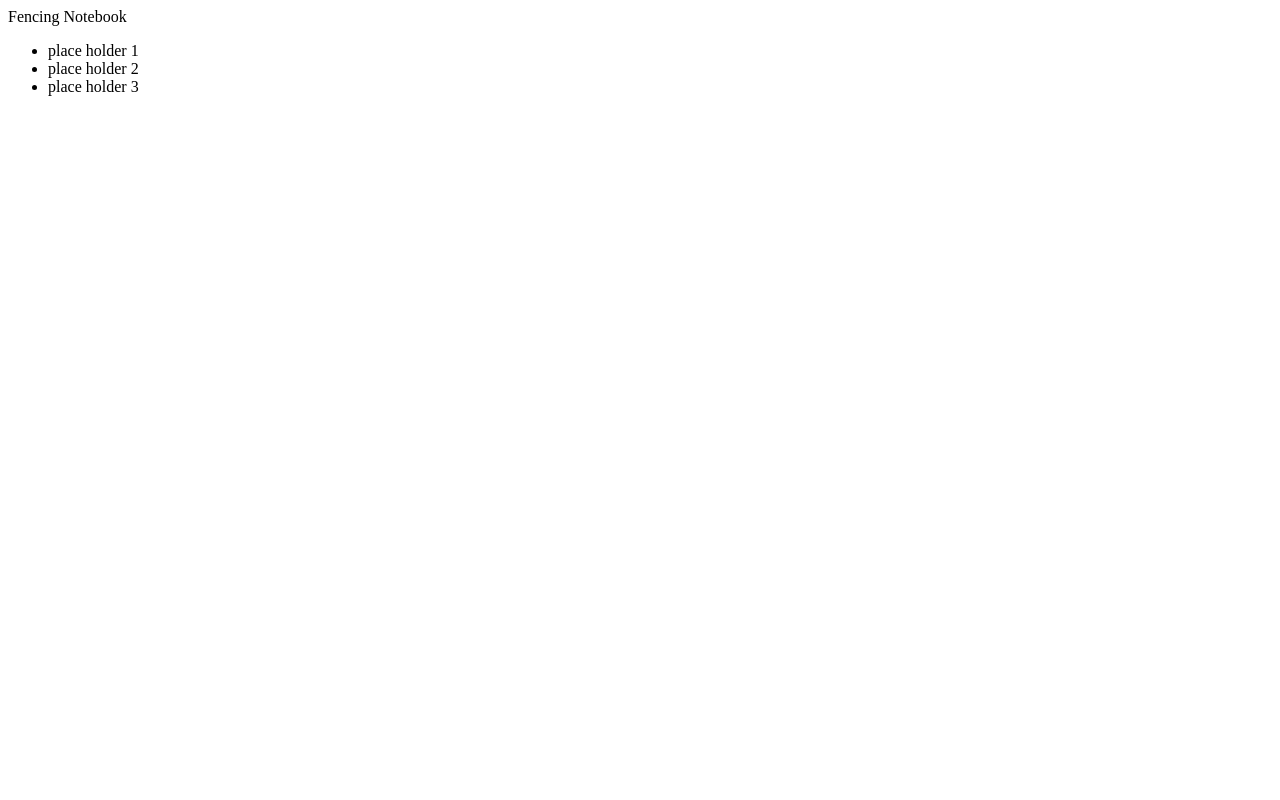
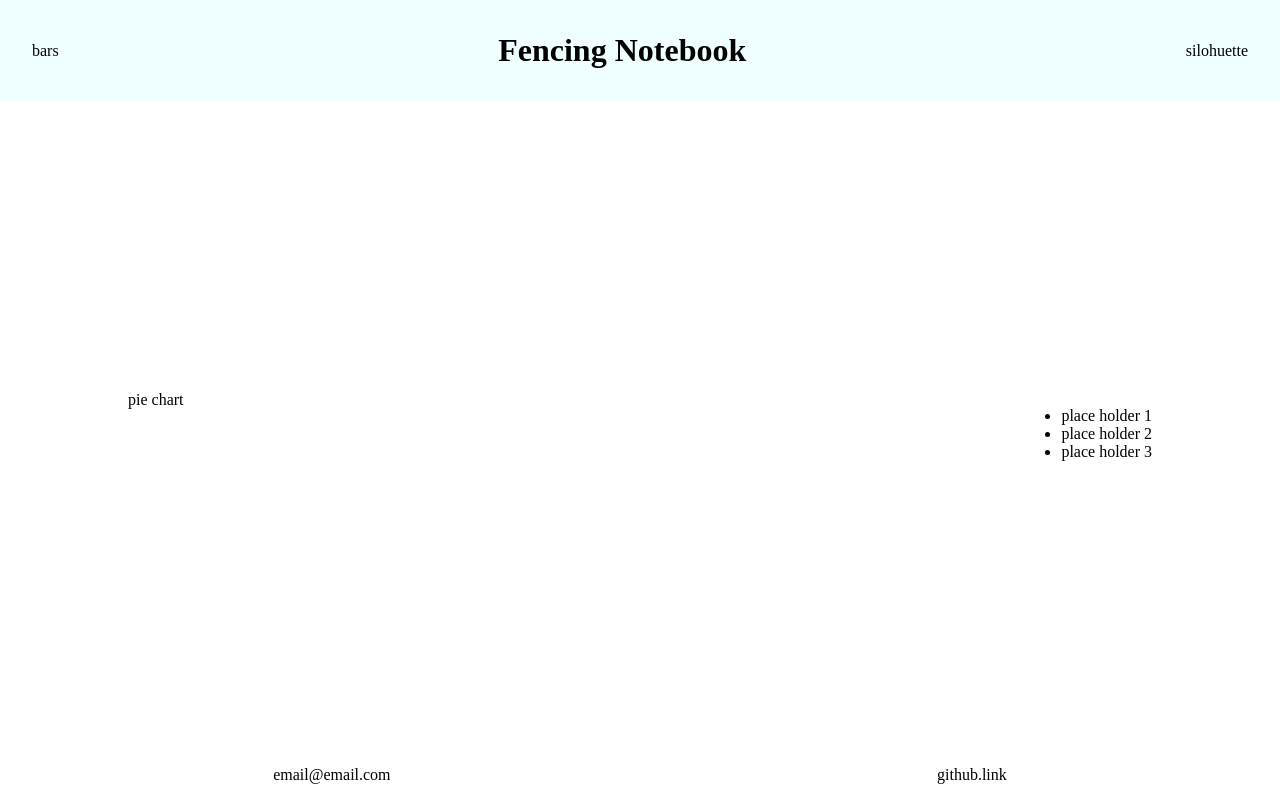
Before and after one commit to eli-Weise/fencing-notebook-web, a plain HTML site: page index.html in a window 1280 px wide. Drawn offline with Linux system fonts and the light colour scheme.

Commit message:
Add CSS style sheet
Initial homepage layout

```diff
--- a/index.html
+++ b/index.html
@@ -4,21 +4,25 @@
   <meta charset="UTF-8">
   <meta name="viewport" content="width=device-width, initial-scale=1.0">
   <title>Fencing Notebook | Home</title>
+  <link rel="stylesheet" href="style.css">
 </head>
 <body>
   <div id="header">
-    <div id="menu"></div>
-    <div id="title">Fencing Notebook</div>
-    <div id="profile"></div>
+    <div id="menu">bars</div>
+    <h1 id="title">Fencing Notebook</h1>
+    <div id="profile">silohuette</div>
   </div>
   <div id="statsBlock">
-    <div id="winrate"></div>
+    <div id="winrate">pie chart</div>
     <ul id="opponents">
       <li>place holder 1</li>
       <li>place holder 2</li>
       <li>place holder 3</li>
     </ul>
   </div>
-  <div id="footer"></div>
+  <div id="footer">
+    <div id="email">email@email.com</div>
+    <div id="git">github.link</div>
+  </div>
 </body>
 </html>
--- /dev/null
+++ b/style.css
@@ -0,0 +1,31 @@
+body {
+  display: flex;
+  flex-direction: column;
+  margin: 0;
+  min-height: 100vh;
+  justify-content: space-between;
+}
+
+#header {
+  display: flex;
+  justify-content: space-between;
+  background-color: azure;
+  padding: 32px;
+  align-items: center;
+}
+
+#title {
+  margin: 0;
+}
+
+#statsBlock {
+  display: flex;
+  justify-content: space-between;
+  margin: 0px 128px;
+}
+
+#footer {
+  display: flex;
+  justify-content: space-around;
+  margin-bottom: 16px;
+}
```
